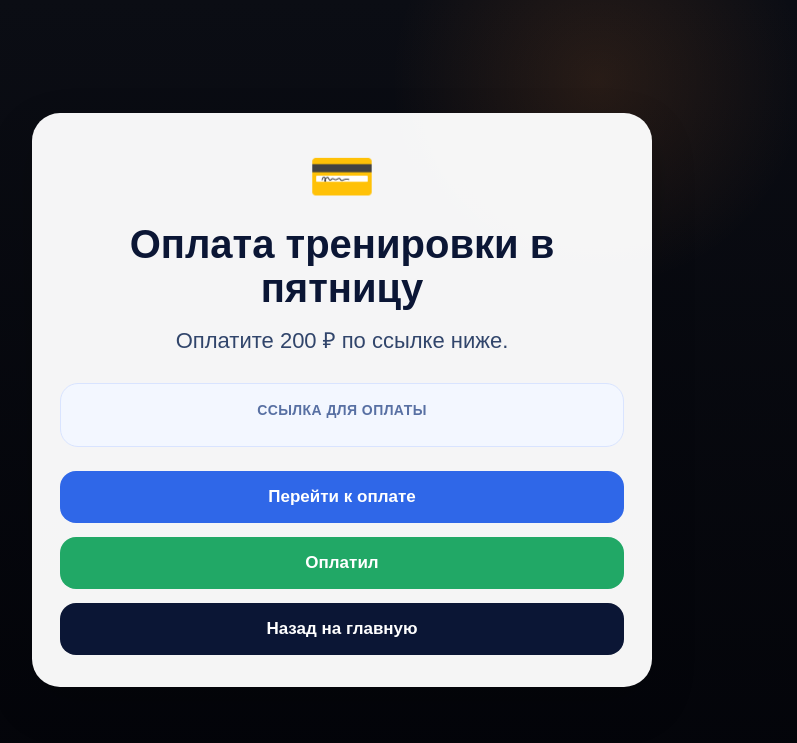
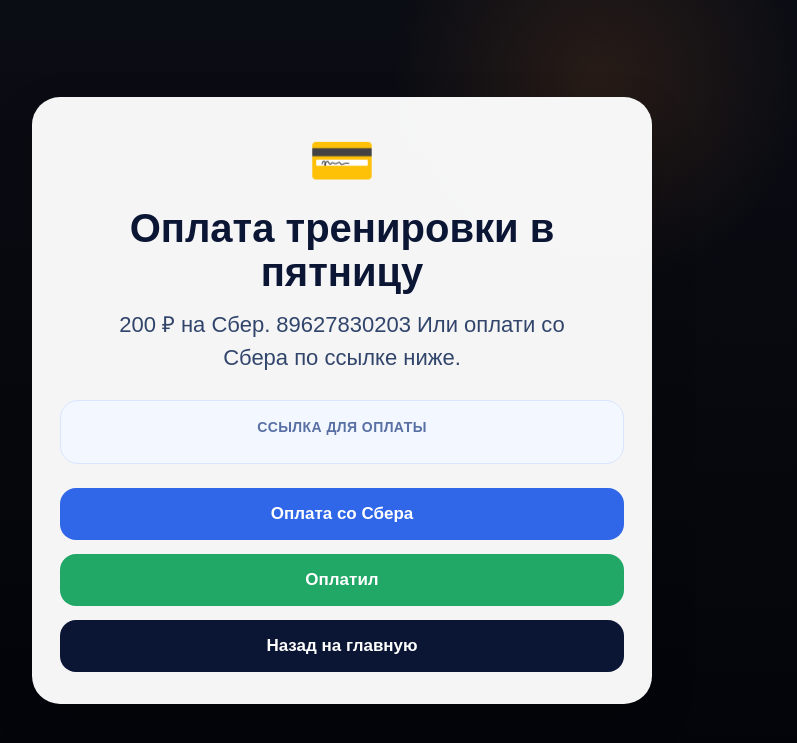
Before and after one commit to kiza821-code/basket-notifier, a Flask app: page /payment/friday in a window 1280 px wide. Shown: the top 743 px of the page, without its empty margins (298-1095 px from the left). Run offline with Flask 3, Linux system fonts and the light colour scheme; the visitor is signed in with stand-in values (Sample User, id 1).

Commit message:
upd payment_page

```diff
--- a/app.py
+++ b/app.py
@@ -903,7 +903,7 @@ def payment_thursday():
     return render_template(
         "payment_page.html",
         payment_title="Оплата тренировки в четверг",
-        payment_text="Оплатите 200 ₽ по ссылке.",
+        payment_text="200 ₽ на Сбер.\n89138462207\nИли оплати со Сбера по ссылке ниже.",
         payment_link=PAYMENT_LINK_THURSDAY,
         payment_day_key="thursday"
     )
@@ -914,7 +914,7 @@ def payment_friday():
     return render_template(
         "payment_page.html",
         payment_title="Оплата тренировки в пятницу",
-        payment_text="Оплатите 200 ₽ по ссылке ниже.",
+        payment_text="200 ₽ на Сбер.\n89627830203\nИли оплати со Сбера по ссылке ниже.",
         payment_link=PAYMENT_LINK_FRIDAY
     )
 
--- a/templates/payment_page.html
+++ b/templates/payment_page.html
@@ -148,7 +148,7 @@
 
             <div class="payment-actions">
                 <a href="{{ payment_link }}" class="payment-btn payment-btn-primary" target="_blank" rel="noopener noreferrer">
-                    Перейти к оплате
+                    Оплата со Сбера
                 </a>
 
                 <form method="POST" action="{{ url_for('confirm_payment', weekday_key=payment_day_key) }}">
```
